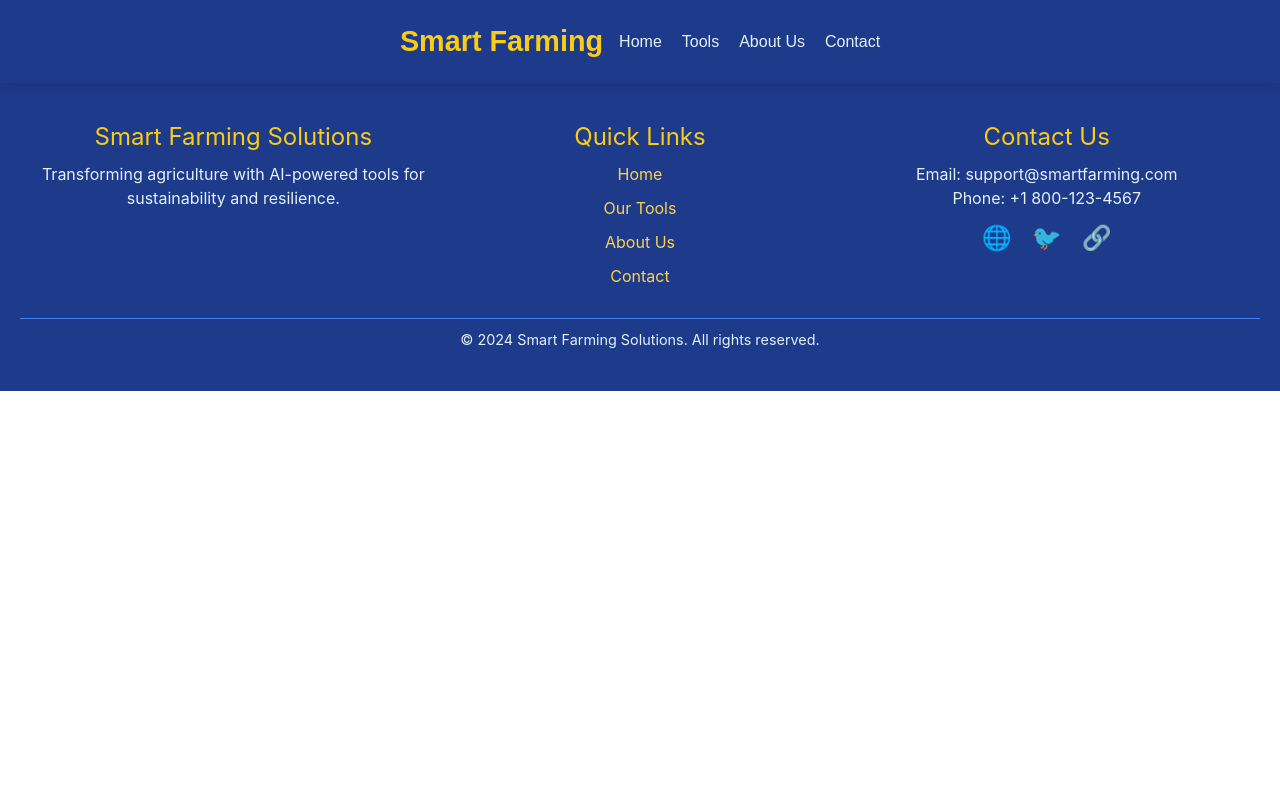
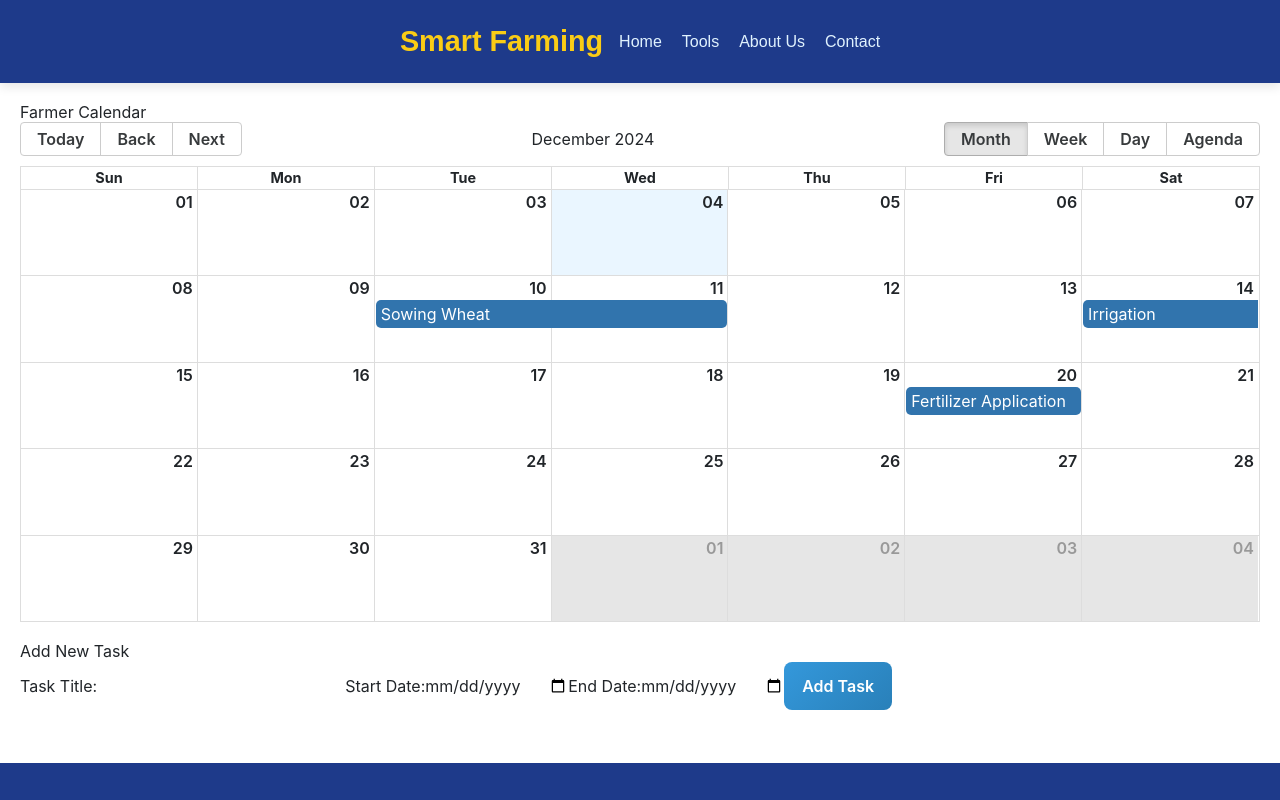
Before and after one commit to saibrvitm/AI-Powered-Agriculture-App, a React (Create React App) app in the folder frontend/frontend/: page /farm-calendar in a window 1280 px wide. Shown: the top 800 px of the page. Built offline with nearby package versions, Linux system fonts and the light colour scheme.

Commit message:
doing the calendar

```diff
--- a/frontend/frontend/package.json
+++ b/frontend/frontend/package.json
@@ -10,7 +10,9 @@
     "bootstrap": "^5.3.3",
     "chart.js": "^4.4.7",
     "leaflet": "^1.9.4",
+    "moment": "^2.30.1",
     "react": "^18.3.1",
+    "react-big-calendar": "^1.16.3",
     "react-chartjs-2": "^5.2.0",
     "react-dom": "^18.3.1",
     "react-leaflet": "^4.2.1",
--- a/frontend/frontend/src/App.js
+++ b/frontend/frontend/src/App.js
@@ -9,6 +9,7 @@ import CropSelectorPage from "./pages/CropSelectorPage";
 import WaterAdvisor from "./components/WaterAdvisor";
 import AboutUs from "./components/AboutUs";
 import AboutUsPage from "./pages/AboutUsPage";
+import FarmerCalendar from "./components/FarmerCalendar";
 
 function App() {
   return (
@@ -22,6 +23,7 @@ function App() {
           {/* Updated to use element prop */}
           <Route path="/water-advisor" element={<WaterAdvisor />} />{" "}
           <Route path="/about" element={<AboutUsPage />} />{" "}
+          <Route path="/farm-calendar" element={<FarmerCalendar />} />{" "}
           {/* Updated to use element prop */}
         </Routes>
         <Footer />
--- /dev/null
+++ b/frontend/frontend/src/components/FarmerCalendar.css
@@ -0,0 +1,31 @@
+/* FarmerCalendar.css */
+h2 {
+  text-align: center;
+  margin-bottom: 20px;
+  color: #2c7a7b;
+}
+
+form {
+  display: flex;
+  flex-direction: column;
+  gap: 10px;
+  align-items: center;
+}
+
+form input,
+form button {
+  padding: 10px;
+  margin: 5px;
+}
+
+button {
+  background-color: #68d391;
+  color: white;
+  border: none;
+  cursor: pointer;
+  border-radius: 5px;
+}
+
+button:hover {
+  background-color: #48bb78;
+}
--- /dev/null
+++ b/frontend/frontend/src/components/FarmerCalendar.jsx
@@ -0,0 +1,75 @@
+import React, { useState } from "react";
+import { Calendar, momentLocalizer } from "react-big-calendar";
+import moment from "moment";
+import "react-big-calendar/lib/css/react-big-calendar.css";
+
+const localizer = momentLocalizer(moment);
+
+const FarmerCalendar = () => {
+  const [events, setEvents] = useState([
+    {
+      title: "Sowing Wheat",
+      start: new Date(2024, 11, 10),
+      end: new Date(2024, 11, 12),
+    },
+    {
+      title: "Irrigation",
+      start: new Date(2024, 11, 14),
+      end: new Date(2024, 11, 15),
+    },
+    {
+      title: "Fertilizer Application",
+      start: new Date(2024, 11, 20),
+      end: new Date(2024, 11, 20),
+    },
+  ]);
+
+  // Function to add new events
+  const addEvent = (title, start, end) => {
+    const newEvent = { title, start: new Date(start), end: new Date(end) };
+    setEvents([...events, newEvent]);
+  };
+
+  return (
+    <div style={{ height: "80vh", margin: "20px" }}>
+      <h2>Farmer Calendar</h2>
+      <Calendar
+        localizer={localizer}
+        events={events}
+        startAccessor="start"
+        endAccessor="end"
+        style={{ height: 500 }}
+      />
+
+      <div style={{ marginTop: "20px" }}>
+        <h3>Add New Task</h3>
+        <form
+          onSubmit={(e) => {
+            e.preventDefault();
+            const formData = new FormData(e.target);
+            const title = formData.get("title");
+            const start = formData.get("start");
+            const end = formData.get("end");
+            if (title && start && end) addEvent(title, start, end);
+          }}
+        >
+          <label>
+            Task Title:
+            <input type="text" name="title" required />
+          </label>
+          <label>
+            Start Date:
+            <input type="date" name="start" required />
+          </label>
+          <label>
+            End Date:
+            <input type="date" name="end" required />
+          </label>
+          <button type="submit">Add Task</button>
+        </form>
+      </div>
+    </div>
+  );
+};
+
+export default FarmerCalendar;
```
Also changed, not shown: 1 other file (tests, documents, lock files or other folders).
